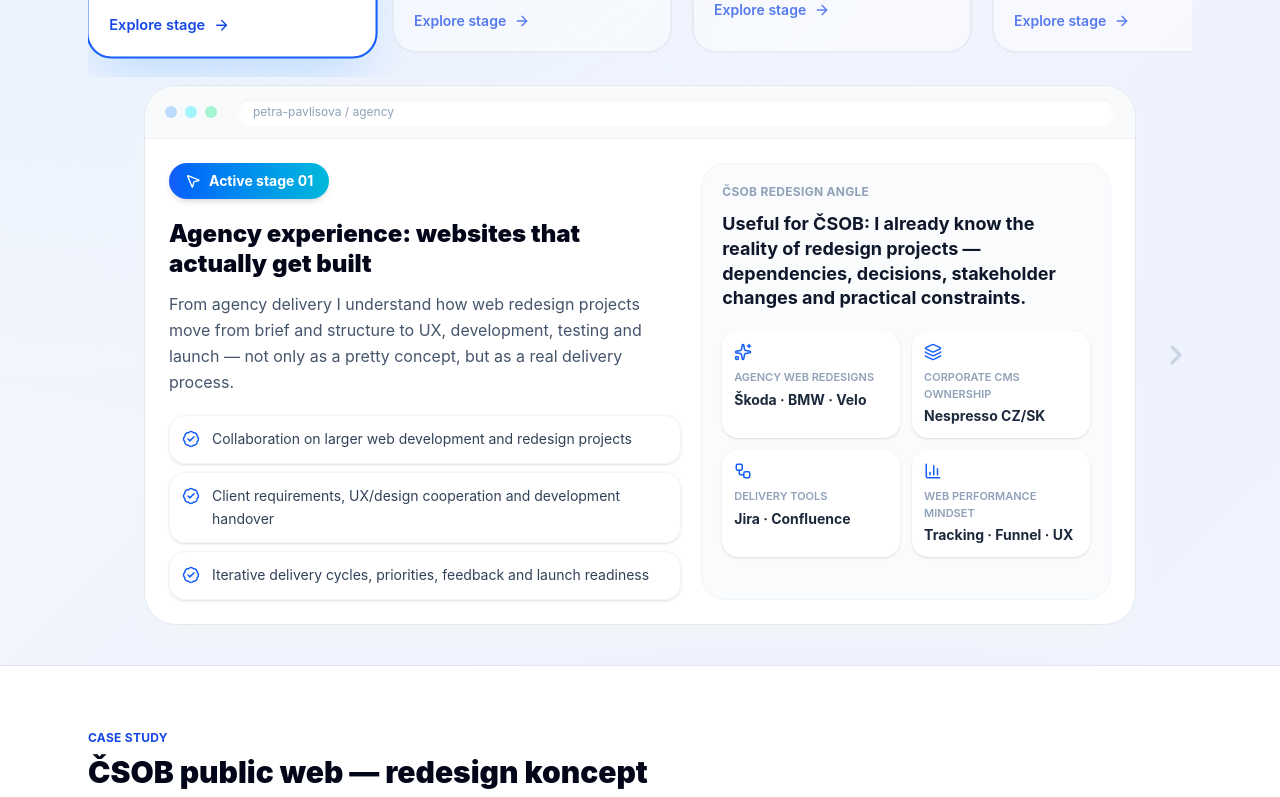
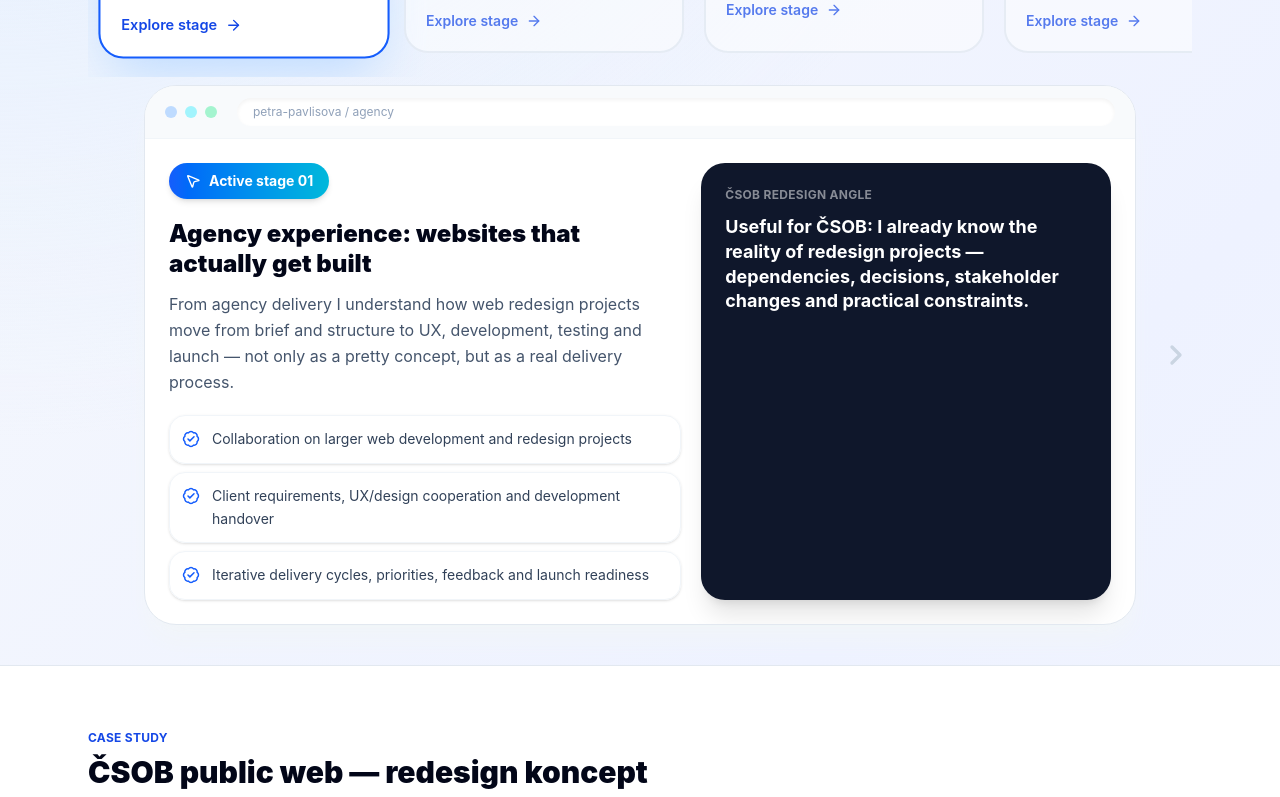
Before and after one commit to petrapavlis/petra-pavlisova-csob-redesign, a React (Vite) app: page / in a window 1280 px wide. Shown: the part 678-1475 px from the top of the page. Built offline with nearby package versions, Linux system fonts and the light colour scheme.

Commit message:
Remove unused BarChart3 import

```diff
--- a/src/App.jsx
+++ b/src/App.jsx
@@ -3,7 +3,6 @@
 import {
   ArrowRight,
   BadgeCheck,
-  BarChart3,
   Building2,
   ChevronLeft,
   ChevronRight,
@@ -128,13 +127,6 @@
   },
 ];
 
-const proofPoints = [
-  { label: "Agency web redesigns", value: "Škoda · BMW · Velo", icon: Sparkles },
-  { label: "Corporate CMS ownership", value: "Nespresso CZ/SK", icon: Layers },
-  { label: "Delivery tools", value: "Jira · Confluence", icon: Workflow },
-  { label: "Web performance mindset", value: "Tracking · Funnel · UX", icon: BarChart3 },
-];
-
 const competitors = [
   { name: "Česká spořitelna", owner: "Erste Group (AT)", note: "Nejvíce klientů (~4,5 mil.), silný retail, moderní appka" },
   { name: "Komerční banka", owner: "Société Générale (FR) → převod vlastnictví", note: "3. největší dle klientů i bilance, probíhá změna vlastníka" },
@@ -218,21 +210,9 @@
               ))}
             </div>
           </div>
-          <div className="rounded-3xl border border-slate-100 bg-slate-50/80 p-5">
-            <p className="text-xs font-bold uppercase tracking-wide text-slate-400">ČSOB redesign angle</p>
-            <p className="mt-3 text-lg font-bold leading-snug text-slate-900">{stage.angle}</p>
-            <div className="mt-5 grid grid-cols-2 gap-3">
-              {proofPoints.map((p) => {
-                const Icon = p.icon;
-                return (
-                  <div key={p.label} className="rounded-2xl bg-white p-3 shadow-sm">
-                    <Icon className="text-blue-600" size={18} />
-                    <p className="mt-2 text-[11px] font-semibold uppercase text-slate-400">{p.label}</p>
-                    <p className="mt-1 text-sm font-bold text-slate-800">{p.value}</p>
-                  </div>
-                );
-              })}
-            </div>
+          <div className="rounded-3xl bg-slate-900 p-6 shadow-xl">
+            <p className="text-xs font-bold uppercase tracking-wide text-white/50">ČSOB redesign angle</p>
+            <p className="mt-3 text-lg font-bold leading-snug text-white">{stage.angle}</p>
           </div>
         </div>
       </div>
@@ -272,7 +252,7 @@
 
       <section className="pb-4 pt-12">
         <p className="mb-3 text-sm font-bold uppercase tracking-wide text-blue-700">Moje roadmapa</p>
-        <div className="flex gap-5 overflow-x-auto px-1 pb-6 pt-3">
+        <div className="flex gap-5 overflow-x-auto px-4 pb-6 pt-3">
                   {stages.map((stage, i) => (
                     <StageCard key={stage.id} stage={stage} active={i === active} onClick={() => setActive(i)} />
                   ))}
```
